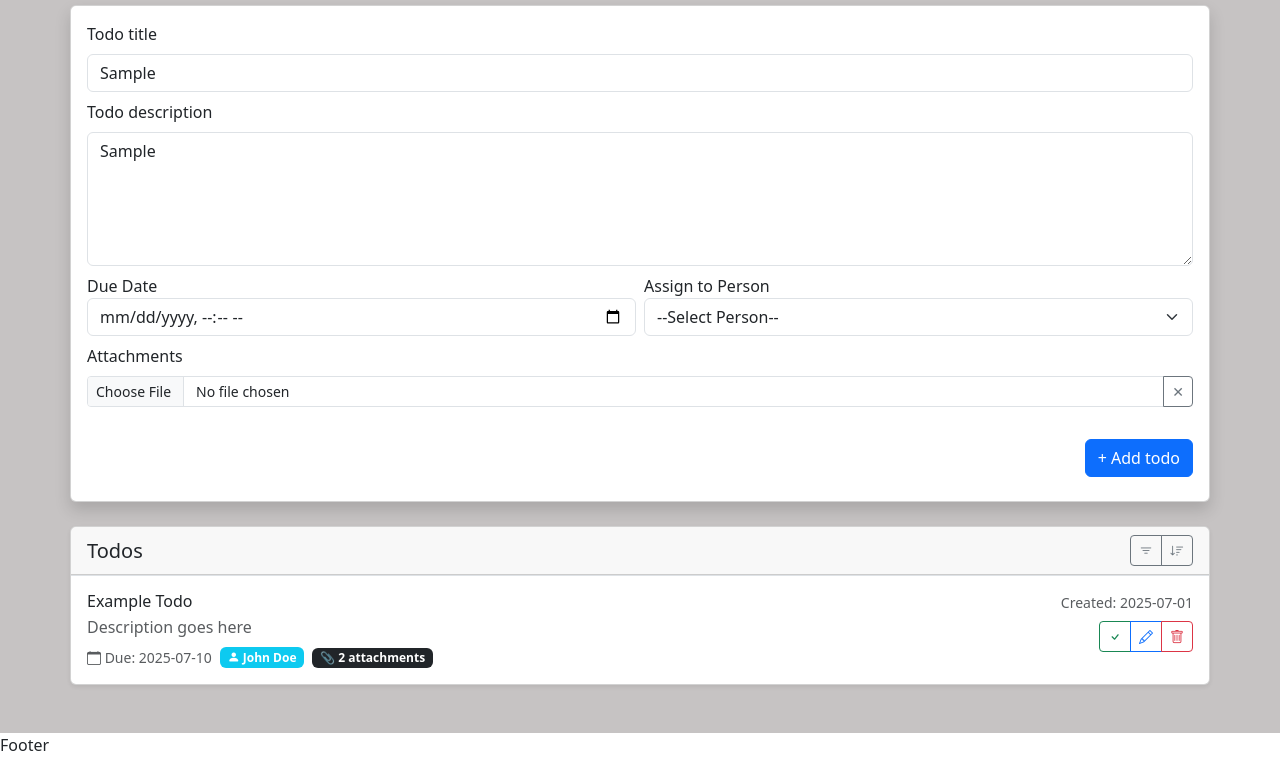
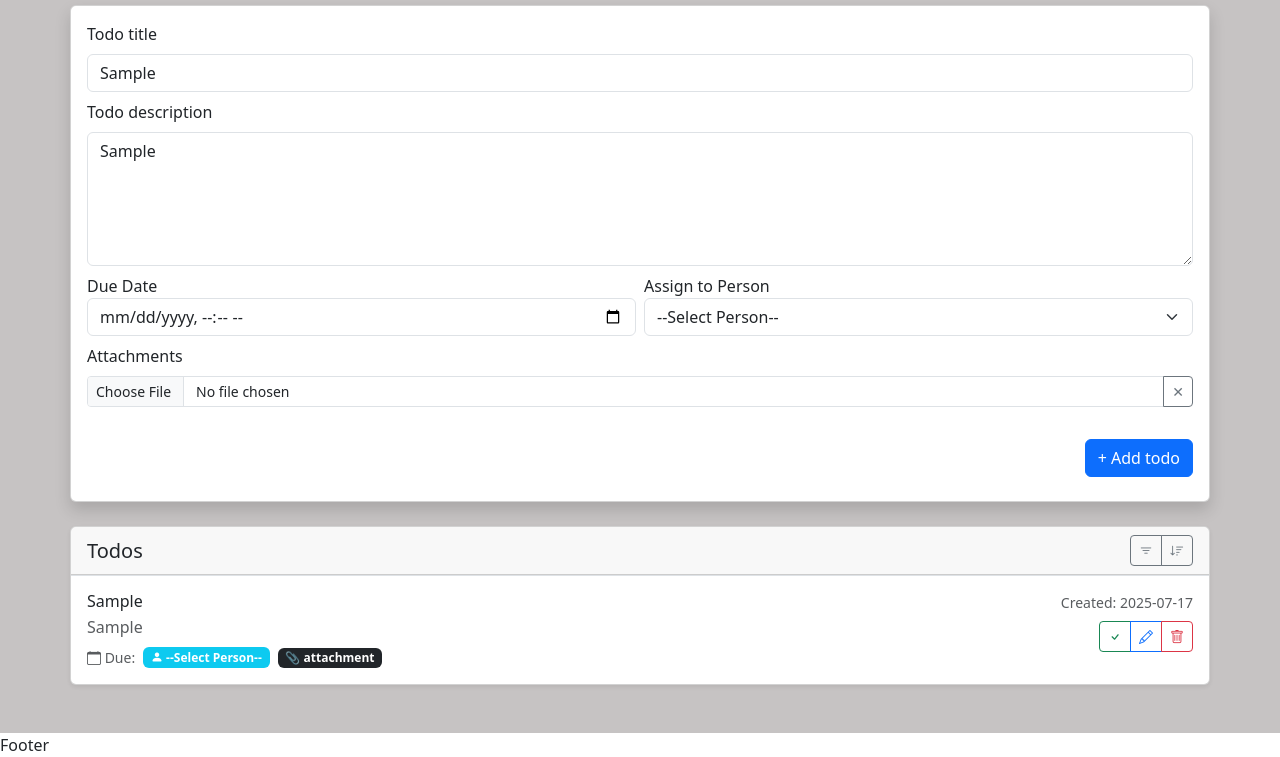
Before and after one commit to gentrithotii/Bootstrap-JS, a plain HTML site: page index.html in a window 1280 px wide. Both pictures are taken after typing "Sample", "Sample" into the empty fields and a click on the button "+ Add todo". Shown: the part 171-928 px from the top of the page. Drawn offline with nearby package versions, Linux system fonts and the light colour scheme.

Commit message:
Now you can delete items 2

```diff
--- a/index.html
+++ b/index.html
@@ -90,6 +90,7 @@
                     </div>
                 </div>
 
+                <div id="todo-list">
                     <!-- Todo Item -->
                     <div class="card-body border-top">
                         <div class="d-flex justify-content-between align-items-start">
@@ -100,7 +101,8 @@
                                 <p class="mb-2 text-muted">Description goes here</p>
                                 <div class="d-flex flex-wrap align-items-center gap-2">
                                     <small class="text-muted"><i class="bi bi-calendar"></i> Due: 2025-07-10</small>
-                                <span class="badge bg-info text-white"><i class="bi bi-person-fill"></i> John Doe</span>
+                                    <span class="badge bg-info text-white"><i class="bi bi-person-fill"></i> John
+                                        Doe</span>
                                     <span class="badge bg-dark">📎 2 attachments</span>
                                 </div>
                             </div>
@@ -117,6 +119,7 @@
 
                         </div>
                     </div>
+                </div>
 
             </div>
         </section>
--- a/index.js
+++ b/index.js
@@ -1,23 +1,92 @@
-const todoList = [];
+const todoListItems = [];
 
+function dateFormat() {
+  const currentDate = new Date();
+  return `${currentDate.getFullYear()}-${(currentDate.getMonth() + 1)
+    .toString()
+    .padStart(2, "0")}-${currentDate.getDate().toString().padStart(2, "0")}`;
+}
 function addTodoToList(event) {
   event.preventDefault();
-  console.log("todoTitle");
+
   const todoTitle = document.getElementById("todo-title").value;
   const todoDescription = document.getElementById("todo-description").value;
   const todoDueDate = document.getElementById("todo-due-date").value;
   const todoPerson = document.getElementById("assign-to-person").value;
   const todoFile = document.getElementById("todo-file").value;
 
+  console.log(typeof todoDueDate);
+
+  if (todoTitle !== "" || todoDescription !== "" || todoDueDate !== "") {
     const todoObject = {
       todoTitle: todoTitle,
       todoDescription: todoDescription,
       todoDueDate: todoDueDate,
       todoPerson: todoPerson,
+      todoCreatedAt: dateFormat(),
       todoFile: todoFile,
     };
 
-  todoList.push(todoObject);
+    todoListItems.push(todoObject);
+  }
 
-  console.log(todoList);
+  displayTodoList();
+  addDeleteListeners();
 }
+
+function displayTodoList() {
+  const todoList = document.getElementById("todo-list");
+  todoList.innerHTML = "";
+
+  todoListItems.forEach((todo, position) => {
+    const html = `
+    <div class="card-body border-top">
+      <div class="d-flex justify-content-between align-items-start">
+        <div>
+          <h6 class="mb-1">${todo.todoTitle}</h6>
+          <p class="mb-2 text-muted">${todo.todoDescription}</p>
+          <div class="d-flex flex-wrap align-items-center gap-2">
+            <small class="text-muted"><i class="bi bi-calendar"></i> Due: ${
+              todo.todoDueDate
+            }</small>
+            <span class="badge bg-info text-white"><i class="bi bi-person-fill"></i> ${
+              todo.todoPerson
+            }</span>
+            <span class="badge bg-dark">📎 ${todo.todoFile} attachment${
+      todo.todoFile > 1 ? "s" : ""
+    }</span>
+          </div>
+        </div>
+        <div class="text-end">
+          <small class="text-muted d-block mb-2">Created: ${
+            todo.todoCreatedAt
+          }</small>
+          <div class="btn-group">
+            <button class="btn btn-outline-success btn-sm"><i class="bi bi-check"></i></button>
+            <button class="btn btn-outline-primary btn-sm"><i class="bi bi-pencil"></i></button>
+            <button class="btn btn-outline-danger btn-sm" data-index="${position}"><i class="bi bi-trash"></i></button>
+          </div>
+        </div>
+      </div>
+    </div>
+  `;
+    todoList.innerHTML += html;
+  });
+}
+
+function addDeleteListeners() {
+  const deleteButtons = document.querySelectorAll(".btn-outline-danger");
+  deleteButtons.forEach((btn) => {
+    btn.addEventListener("click", (e) => {
+      const index = e.currentTarget.getAttribute("data-index");
+      deleteItem(parseInt(index));
+    });
+  });
+}
+
+function deleteItem(position) {
+  todoListItems.splice(position, 1);
+  document.getElementById("todo-list").innerHTML = "";
+  displayTodoList();
+  addDeleteListeners();
+}
```
Lines whose indentation alone changed are shown as unchanged.
